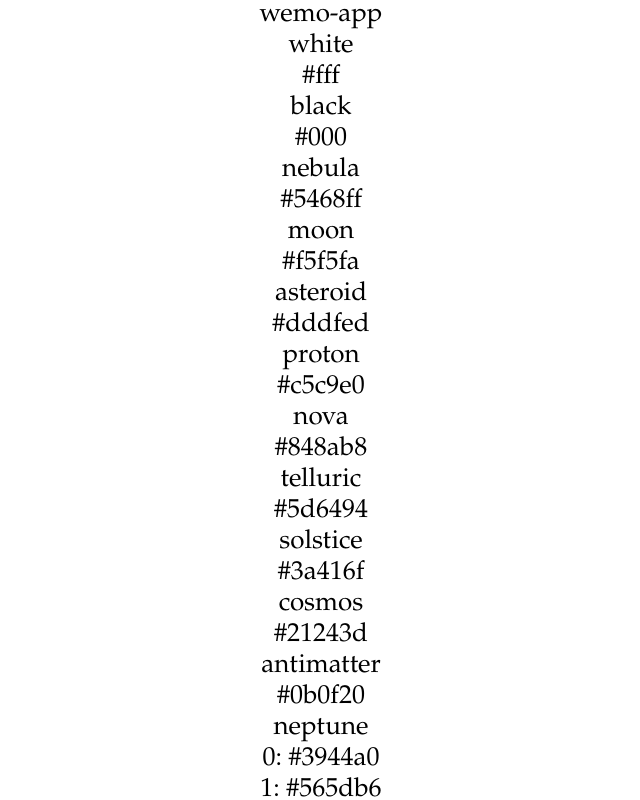
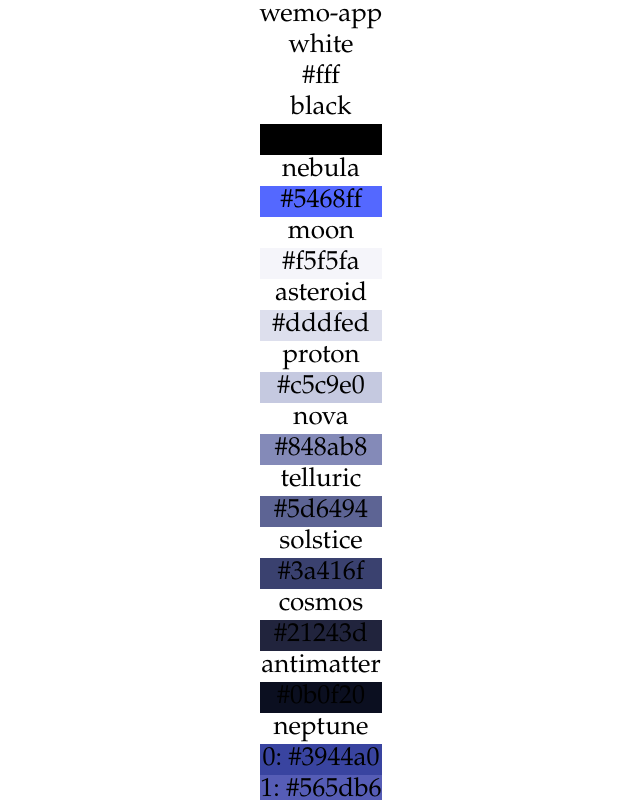
Before and after one commit to anselbrandt/wemo-app, a React (Create React App) app in the folder web/: page /colors in a window 1280 px wide. Shown: the top 800 px of the page, without its empty margins (319-959 px from the left). Built offline with nearby package versions, Linux system fonts and the light colour scheme.

Commit message:
Display palette colors

```diff
--- a/web/src/ColorBlocks.tsx
+++ b/web/src/ColorBlocks.tsx
@@ -10,10 +10,14 @@
           <div>
             {typeof colors[color] !== "string" ? (
               Object.keys(colors[color]).map((hue, index) => (
-                <div>{`${hue}: ${colors[color][index]}`}</div>
+                <div
+                  style={{ backgroundColor: colors[color][index] }}
+                >{`${hue}: ${colors[color][index]}`}</div>
               ))
             ) : (
-              <div>{colors[color]}</div>
+              <div style={{ backgroundColor: colors[color] as string }}>
+                {colors[color]}
+              </div>
             )}
           </div>
         </div>
```
